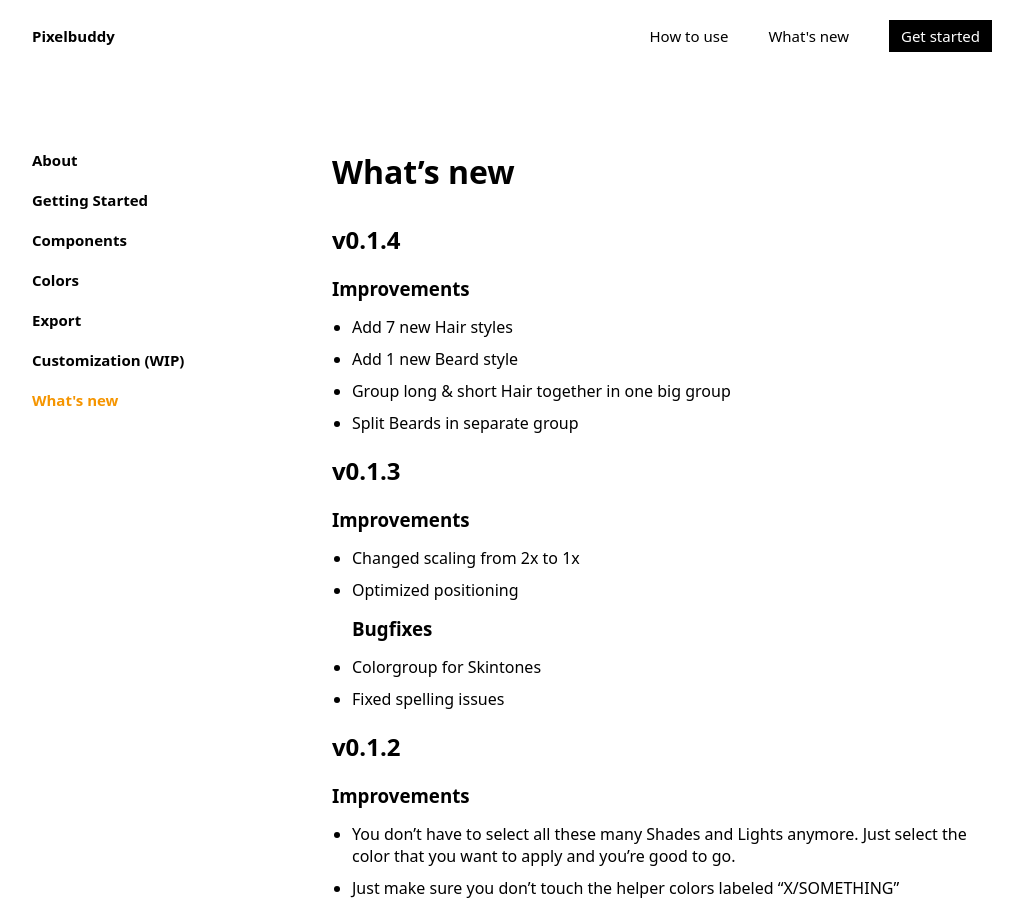
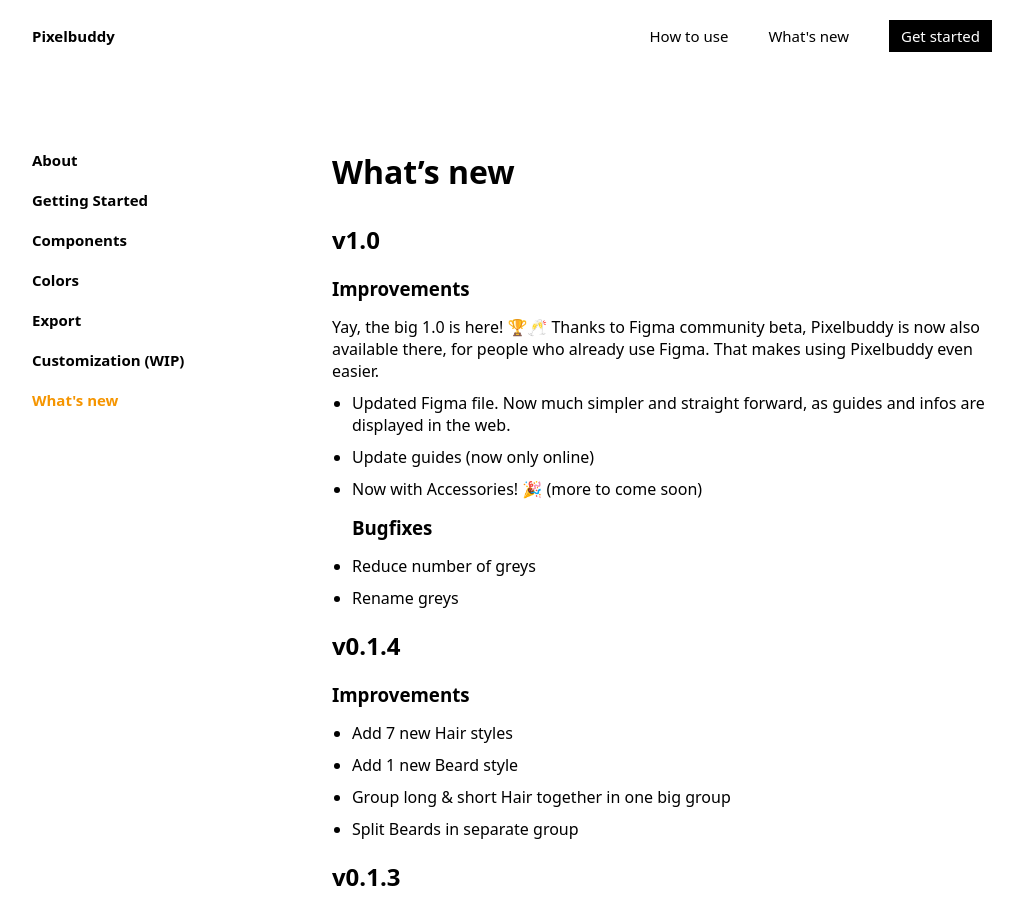
Before and after one commit to markusoelhafen/pixelbuddy, a Jekyll site: the page built from _guides/whats_new.md, in a window 1280 px wide and 900 px high. Shown: the whole window, without its empty margins (128-1151 px from the left). Built offline with Jekyll 4.4.1, drawn with Linux system fonts in a browser that asks for light colours.

Commit message:
update changelog

```diff
--- a/_guides/whats_new.md
+++ b/_guides/whats_new.md
@@ -4,6 +4,18 @@
 ---
 
 # What's new
+
+## v1.0
+### Improvements
+Yay, the big 1.0 is here! 🏆🥂
+Thanks to Figma community beta, Pixelbuddy is now also available there, for people who already use Figma. That makes using Pixelbuddy even easier.
+* Updated Figma file. Now much simpler and straight forward, as guides and infos are displayed in the web.
+* Update guides (now only online)
+* Now with Accessories! 🎉 (more to come soon)
+### Bugfixes
+* Reduce number of greys
+* Rename greys
+
 ## v0.1.4
 ### Improvements
 * Add 7 new Hair styles
```
